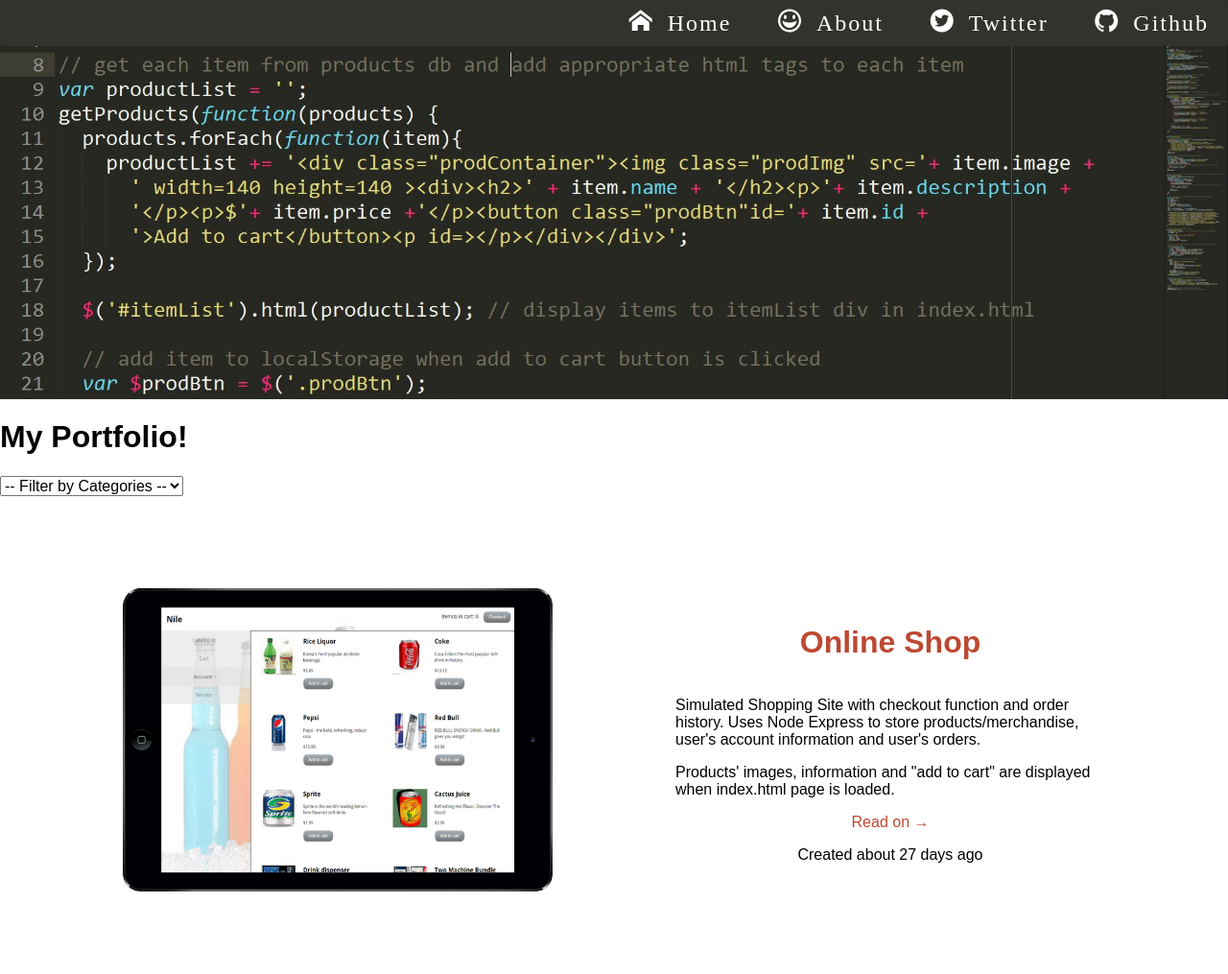
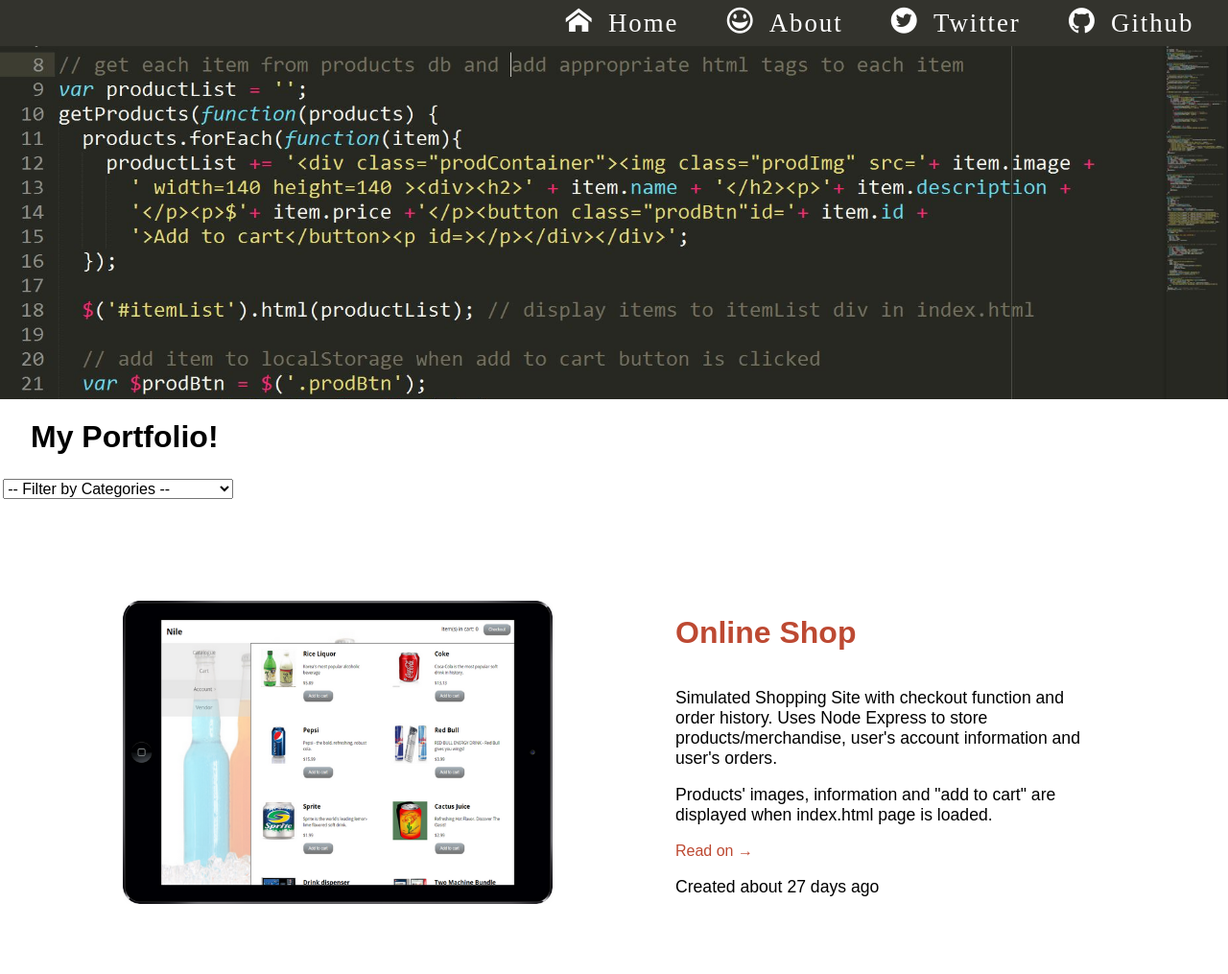
Before and after one commit to TimNguyen1389/portfolio-assignment, a plain HTML site: page index.html in a window 1280 px wide. Shown: the top 1015 px of the page at 96% size. Drawn offline with nearby package versions, Linux system fonts and the light colour scheme; files whose address does not match are found by name.

Commit message:
completed portfolio class-03

```diff
--- a/index.html
+++ b/index.html
@@ -2,21 +2,26 @@
 <html lang="en">
   <head>
     <meta charset="UTF-8">
+    <meta name="viewport" content="width=device-width, initial-scale=1">
     <title>My Portfolio</title>
-
     <link rel="stylesheet" href="styles/vendor/normalize.css">
     <link rel="stylesheet" href="styles/icons.css">
     <link rel="stylesheet" href="styles/base.css" >
+    <link rel="stylesheet" href="styles/modules.css" >
     <link rel="stylesheet" href="styles/layout.css">
   </head>
   <body>
-    <header>
+    <div class="test2">
+
+
+    <header class="main-heading">
       <div class="img-container"></div>
       <h1>
         My Portfolio!
       </h1>
     </header>
     <nav class="main-nav">
+      <div class="icon-menu"></div>
       <ul>
         <li class="tab icon-home" data-content="projects"><a href="#"> Home</a></li>
         <li class="tab icon-happy" data-content="about"><a href="#"> About</a></li>
@@ -24,6 +29,7 @@
         <li class="icon-github"><a href="https://github.com/TimNguyen1389" target="_blank"> Github</a></li>
       </ul>
     </nav>
+    </div>
     <main>
         <section id="projects" class="tab-content">
           <div class="filter">
--- a/styles/base.css
+++ b/styles/base.css
@@ -1,5 +1,9 @@
 img {
   max-width: 100%;
+}
+
+p {
+  font-size: 1.1em;
 }
 
 a, a:link, a:active {
--- a/styles/layout.css
+++ b/styles/layout.css
@@ -1,78 +1,44 @@
-.main-nav {
+.flex-container {
   display: flex;
-  flex-direction: row;
-  justify-content: flex-end;
-  align-items: center;
-  height: 2em;
-  background-color: #33332d;
-  color: white;
-  font-size: 1.5em;
-  font-weight: bold;
-  border-radius: 4px;
-  letter-spacing: 2px;
-  position: fixed;
-  top: 0;
-  left: 0;
+  margin: auto;
+  flex-direction: column;
   width: 100%;
-  z-index: 1;
 }
 
-.main-nav li {
-  display: inline;
-  padding-left: 20px;
-  padding-right: 20px;
-  color: white;
-}
-.main-nav a {
-   color: white;
-}
-.main-nav a:hover, h1 a:hover, .main-nav a:focus, h1 a:focus {
-  color: #BD4932;
+.flex-item {
+  margin: auto;
+  padding: 2em 1em;
 }
 
-.img-container {
-  margin: 0px;
-  padding: 0px;
-  width: 100%;
-  height: 26em;
-  background-image: url("../img/code.jpg");
-  background-size: cover;
+.filter select {
+  width: 90%;
+  margin: .2em 5%;
 }
 
-div.template {
-  display: none;
+ @media only screen and (min-width: 850px) {
+
+   .main-heading {
+     float: none;
+   }
+
+   .filter select {
+     width: 15em;
+     margin: .2em .2em;
+   }
+
+   .main-heading {
+     max-width: 100%;
    }
 
    .flex-container {
-  margin: auto;
-  display: flex;
      flex-direction: row;
      width: 90%;
    }
 
    .flex-item {
-  margin: auto;
      display: flex;
      flex-direction: column;
-  align-items: center;
-  justify-content: center;
      padding: 6em 4em;
      width: 65%;
    }
-
-@media screen and (max-width: 500px) {
-  .filter select {
-  width: 100%;
 }
-}
-
- @media only screen and (max-width: 1000px) {
-  .flex-container {
-    flex-direction: column;
-    width: 100%;
-  }
-
-  .flex-item {
-    padding: 2em 0;
-  }
-}
--- /dev/null
+++ b/styles/modules.css
@@ -0,0 +1,93 @@
+.main-heading {
+  max-width: 80%;
+  float: left;
+}
+
+.main-heading h1 {
+  padding-left: 1em;
+}
+
+.icon-menu {
+  font-size: 2em;
+  padding-right: .3em;
+  float: right;
+}
+
+.main-nav {
+  padding: 0.1em;
+}
+
+.main-nav ul {
+  display: none;
+  padding: 0;
+  list-style: none;
+  clear: both;
+}
+
+.main-nav:hover ul {
+  display: block;
+}
+
+.main-nav li {
+  margin-right: .4em;
+  font-size: 1.4em;
+  padding: .5em .2em;
+  border-bottom: 1px solid #ccc;
+}
+
+.main-nav a:hover, h1 a:hover, .main-nav a:focus, h1 a:focus {
+  color: #BD4932;
+}
+
+div.template {
+  display: none;
+}
+
+@media only screen and (min-width: 850px) {
+
+  .icon-menu {
+    display: none;
+  }
+
+  .main-nav ul {
+    display: inline;
+  }
+
+  .main-nav {
+    display: flex;
+    flex-direction: row;
+    justify-content: flex-end;
+    align-items: center;
+    height: 2.3em;
+    background-color: #33332d;
+    color: white;
+    font-size: 1.2em;
+    letter-spacing: .1em;
+    position: fixed;
+    top: 0;
+    left: 0;
+    width: 100%;
+    z-index: 1;
+  }
+
+  .main-nav li {
+    display: inline;
+    padding-right: 1em;
+    color: white;
+    border-bottom: 0;
+  }
+
+  .main-nav a {
+     color: white;
+  }
+
+  .img-container {
+    margin: 0px;
+    padding: 0px;
+    width: 100%;
+    height: 26em;
+    background-image: url("../img/code.jpg");
+    background-size: cover;
+  }
+
+}
```
Also changed, not shown: scripts/projects.js (+2 -2 lines). Lines whose indentation alone changed are shown as unchanged.
